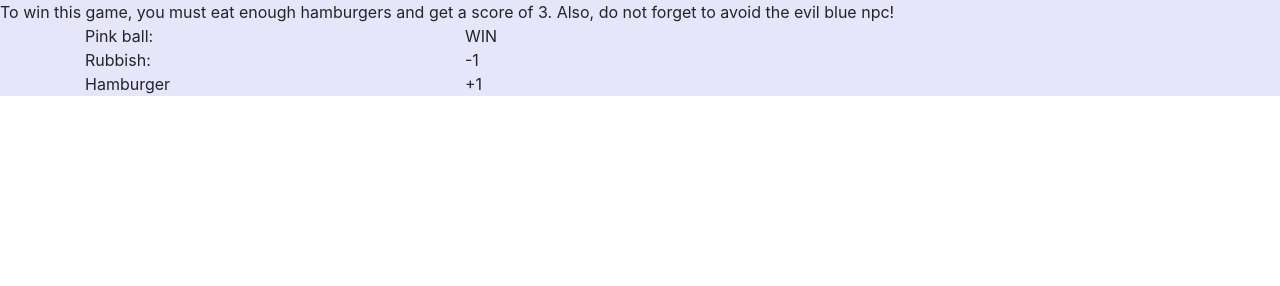
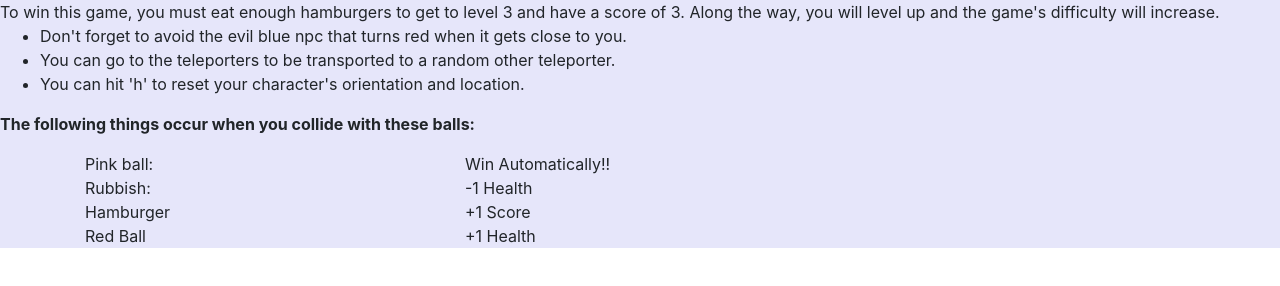
Before and after one commit to Yuewwwww/yuewwwww.github.io, a plain HTML site: page PA/game.html in a window 1280 px wide. Drawn offline with nearby package versions, Linux system fonts and the light colour scheme.

Commit message:
add to instructions

```diff
--- a/PA/game.html
+++ b/PA/game.html
@@ -16,14 +16,20 @@ that cast shadows!
 	</head>
 	<body>
 		<div id="instructions" style ='background-color: #E6E6FA;'>
-			To win this game, you must eat enough hamburgers and get a score of 3. Also, do not forget to avoid the evil blue npc!
+			To win this game, you must eat enough hamburgers to get to level 3 and have a score of 3. Along the way, you will level up and the game's difficulty will increase.
+			<ul>
+			<li>Don't forget to avoid the evil blue npc that turns red when it gets close to you.</li>
+			<li>You can go to the teleporters to be transported to a random other teleporter.</li>
+			<li>You can hit 'h' to reset your character's orientation and location.</li>
+			</ul>
+			<p><b>The following things occur when you collide with these balls:</b></p>
 			<div class="container">
 			  <div class="row">
 			    <div class="col-4">
 			      Pink ball:
 			    </div>
 			    <div class="col-6">
-			      WIN
+			      Win Automatically!!
 			    </div>
 			  </div>
 			  <div class="row">
@@ -31,7 +37,7 @@ that cast shadows!
 			      Rubbish:
 			    </div>
 			    <div class="col-6">
-			      -1
+			      -1 Health
 			    </div>
 			  </div>
 			  <div class="row">
@@ -39,7 +45,15 @@ that cast shadows!
 			      Hamburger
 			    </div>
 			    <div class="col-6">
-			     +1
+			     +1 Score
+			    </div>
+			  </div>
+			  <div class="row">
+			    <div class="col-4">
+			      Red Ball
+			    </div>
+			    <div class="col-6">
+			     +1 Health
 			    </div>
 			  </div>
 			</div>
--- a/PA/game.js
+++ b/PA/game.js
@@ -174,7 +174,7 @@ The user moves a cube around the board trying to knock balls into a cone
 		for (i=0; i<numBalls; i++) {
 			var ball = createTBall('burger.png');
 			ball.name = "burger"
-			ball.position.set(randN(20)+15,30,randN(20)+15);
+			ball.position.set(randN(60)-10,30,randN(60)-10);
 			scene.add(ball);
 
 			ball.addEventListener( 'collision',
@@ -849,7 +849,7 @@ Changed initial camera and avatar position.
     			}
     		}
 
-    		addBalls(removedBalls);
+    		addBalls(3);
     		removedBalls = 0;
 
 			return;
@@ -876,7 +876,7 @@ Changed initial camera and avatar position.
 
     		}
 
-    		addBalls(removedBalls);
+    		addBalls(3);
     		removedBalls = 0;
 
 			return;
```
